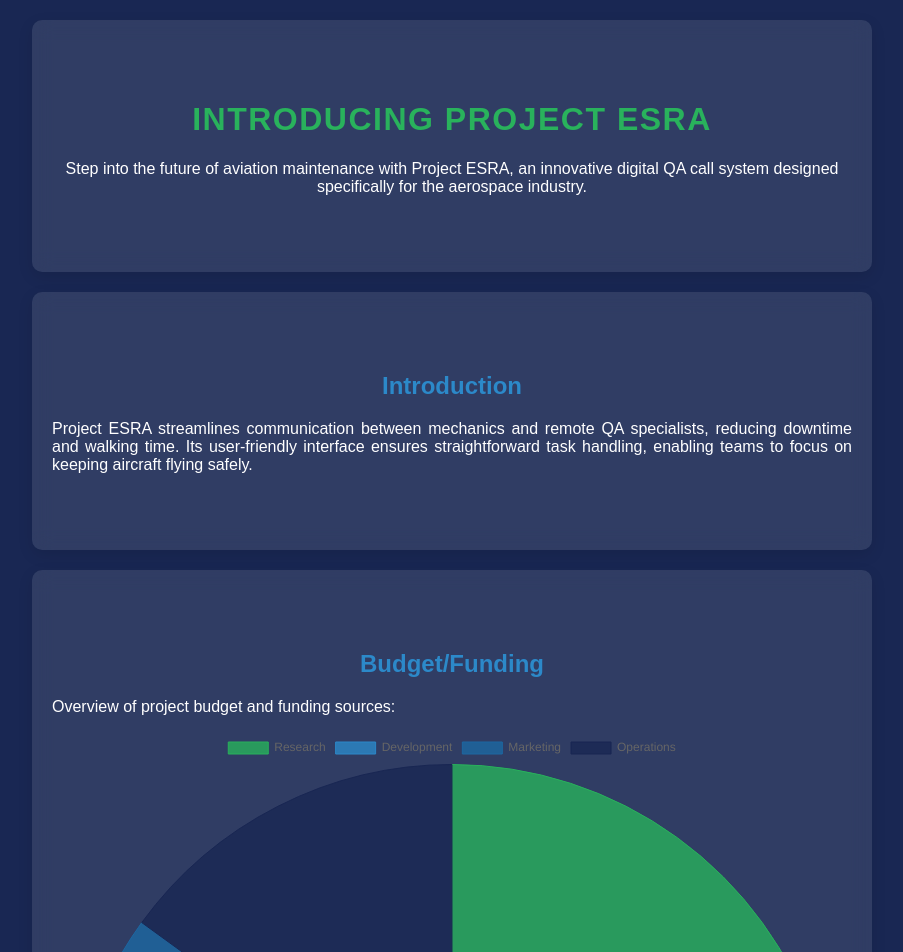
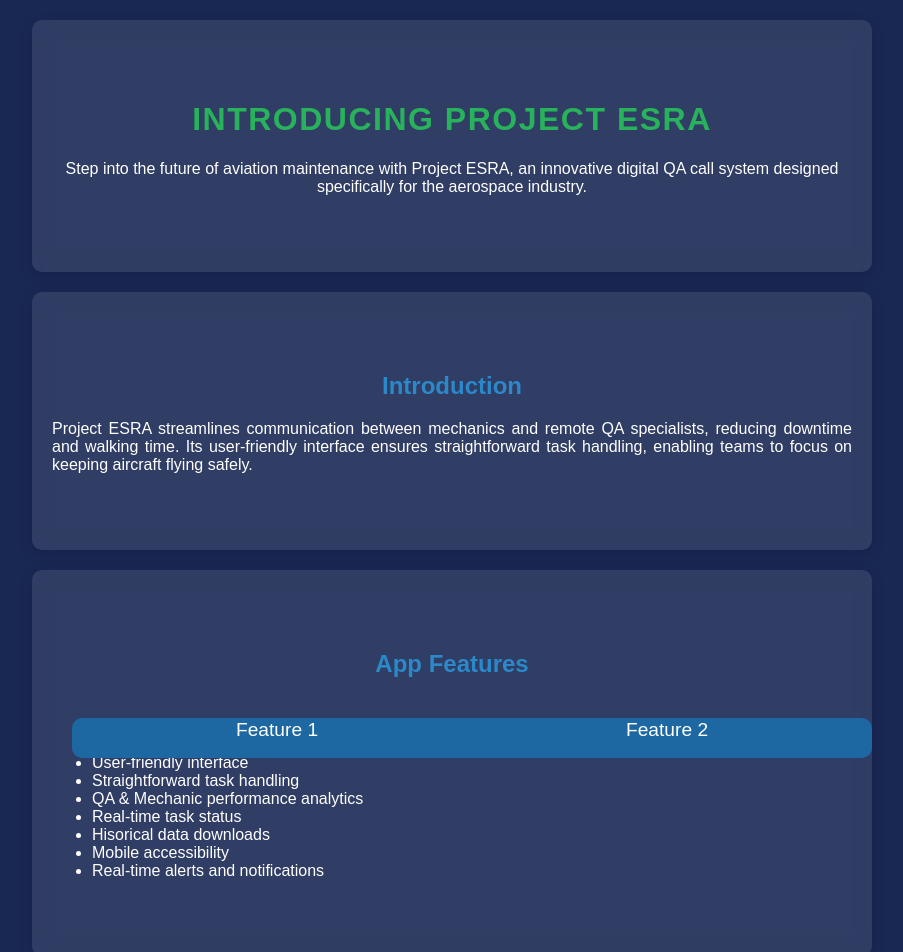
Before and after one commit to twistedcollar/esra-presentation, a React (Create React App) app: page / in a window 1280 px wide. Shown: the top 952 px of the page, without its empty margins (188-1091 px from the left). Built offline with nearby package versions, Linux system fonts and the light colour scheme.

Commit message:
card test

```diff
--- a/src/App.js
+++ b/src/App.js
@@ -6,6 +6,7 @@ import 'chart.js/auto';
 import ROIAnalysis from './ROIAnalysis';
 import { BudgetData } from './ChartData';
 import Timeline from './Timeline';
+import AppFeatures from './AppFeatures';
 
 
 const FadeInSection = (props) => {
@@ -59,6 +60,22 @@ function App() {
         </div>
       </FadeInSection>
       <FadeInSection>
+
+        <div className="section" id="features">
+          <h2 className="subtitle">App Features</h2>
+          <AppFeatures />
+          <ul className="content">
+            <li>User-friendly interface</li>
+            <li>Straightforward task handling</li>
+            <li>QA & Mechanic performance analytics</li>
+            <li>Real-time task status</li>
+            <li>Hisorical data downloads</li>
+            <li>Mobile accessibility</li>
+            <li>Real-time alerts and notifications</li>
+          </ul>
+        </div>
+      </FadeInSection>
+      <FadeInSection>
         <div className="section" id="budget-funding">
           <h2 className="subtitle">Budget/Funding</h2>
           <p className="content">Overview of project budget and funding sources:</p>
--- /dev/null
+++ b/src/AppFeatures.css
@@ -0,0 +1,69 @@
+/* AppFeatures.css */
+
+.features-container {
+    display: grid;
+    grid-template-columns: repeat(auto-fill, minmax(250px, 1fr));
+    gap: 20px;
+    padding: 20px;
+    justify-content: center;
+  }
+
+  .feature-card {
+    background-color: #192753; /* Background color */
+    color: white;
+    border-radius: 10px;
+    perspective: 1000px; /* Needed for the 3D flip effect */
+    cursor: pointer;
+  }
+
+  .feature-card-inner {
+    position: relative;
+    width: 100%;
+    height: 100%;
+    text-align: center;
+    transition: transform 0.6s;
+    transform-style: preserve-3d;
+  }
+
+  .feature-card:hover .feature-card-inner {
+    transform: rotateY(180deg);
+  }
+
+  .card-front, .card-back {
+    position: absolute;
+    width: 100%;
+    height: 100%;
+    backface-visibility: hidden; /* Hide the back side of the card when flipped */
+    display: flex;
+    align-items: center;
+    justify-content: center;
+    flex-direction: column;
+    border-radius: 10px;
+    padding: 20px;
+  }
+
+  .card-front {
+    background-color: #1D68A2;
+  }
+
+  .card-back {
+    background-color: #29B25C;
+    color: #192753;
+    transform: rotateY(180deg); /* Rotate the back card to be ready for flip */
+  }
+
+  .feature-title {
+    font-size: 1.2em;
+    margin-bottom: 15px;
+  }
+
+  .feature-description {
+    font-size: 0.95em;
+  }
+
+  /* Add responsiveness and adjust grid layout for smaller screens */
+  @media (max-width: 768px) {
+    .features-container {
+      grid-template-columns: repeat(auto-fill, minmax(200px, 1fr));
+    }
+  }
--- /dev/null
+++ b/src/AppFeatures.js
@@ -0,0 +1,41 @@
+import React, { useState } from 'react';
+import './AppFeatures.css'; // Make sure this path is correct
+
+const FeatureCard = ({ title, description }) => {
+  const [isFlipped, setIsFlipped] = useState(false);
+
+  const handleClick = () => {
+    setIsFlipped(!isFlipped);
+  };
+
+  return (
+    <div className="feature-card" onClick={handleClick}>
+      <div className={`feature-card-inner ${isFlipped ? 'is-flipped' : ''}`}>
+        <div className="card-front">
+          <div className="feature-title">{title}</div>
+        </div>
+        <div className="card-back">
+          <div className="feature-description">{description}</div>
+        </div>
+      </div>
+    </div>
+  );
+};
+
+const AppFeatures = () => {
+  const features = [
+    { id: 1, title: 'Feature 1', description: 'Description of Feature 1' },
+    { id: 2, title: 'Feature 2', description: 'Description of Feature 2' },
+    // Add more features as needed
+  ];
+
+  return (
+    <div className="features-container">
+      {features.map(feature => (
+        <FeatureCard key={feature.id} title={feature.title} description={feature.description} />
+      ))}
+    </div>
+  );
+};
+
+export default AppFeatures;
--- a/src/Timeline.js
+++ b/src/Timeline.js
@@ -1,5 +1,25 @@
 import React, { useState} from 'react';
 import './Timeline.css';
+
+
+
+// Simple Modal Component
+const Modal = ({ milestone, onClose }) => {
+    if (!milestone) return null;
+
+    return (
+      <div className="modal">
+        <div className="modal-content">
+          <h2>{milestone.milestone}</h2>
+          <p>{milestone.description}</p>
+          <p>{milestone.date}</p>
+          <button onClick={onClose}>Close</button>
+        </div>
+      </div>
+    );
+  };
+
+
 // Define a template timeline and associated risks
 // Define timeline data
 const timelineData = [
```
